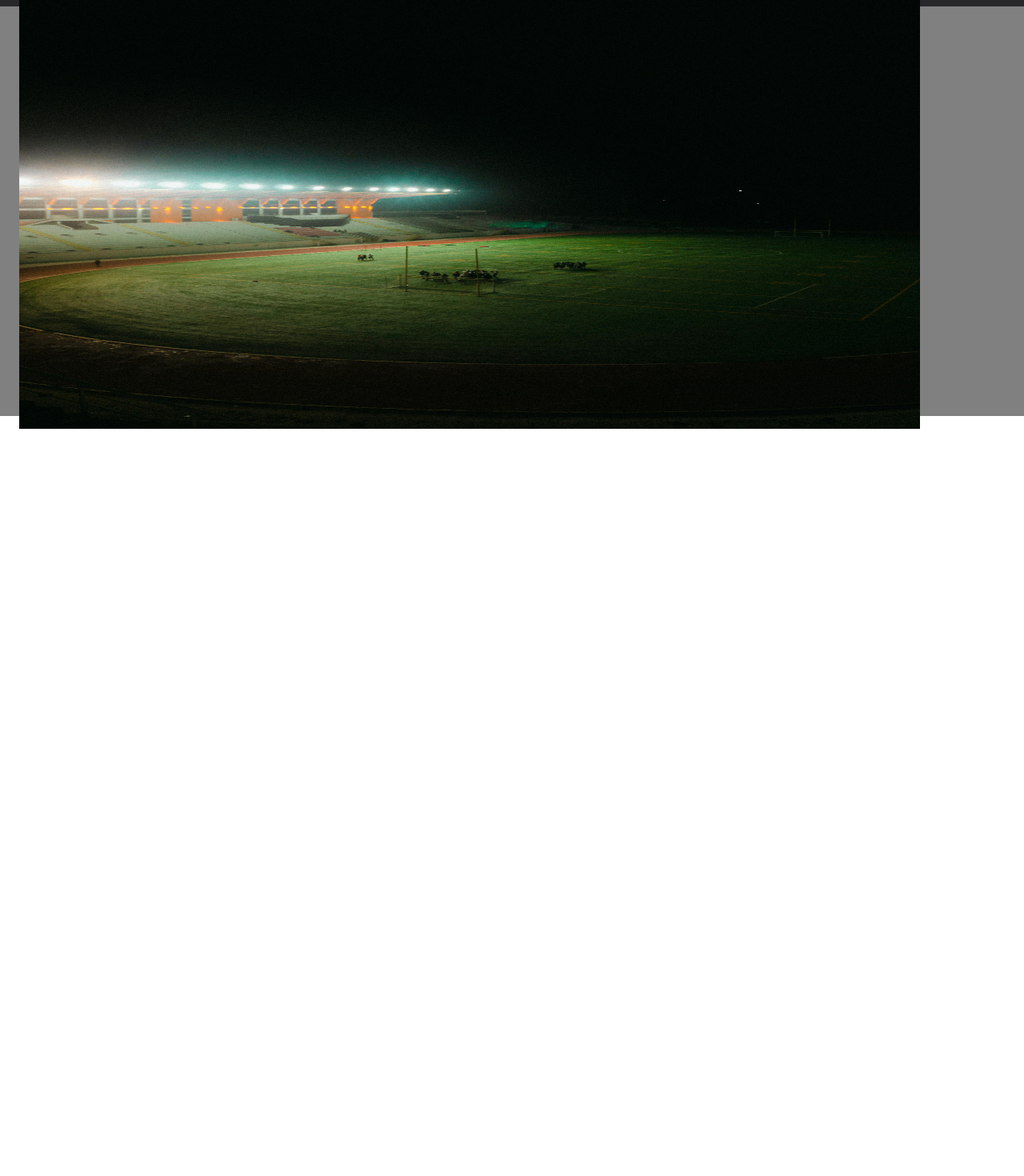
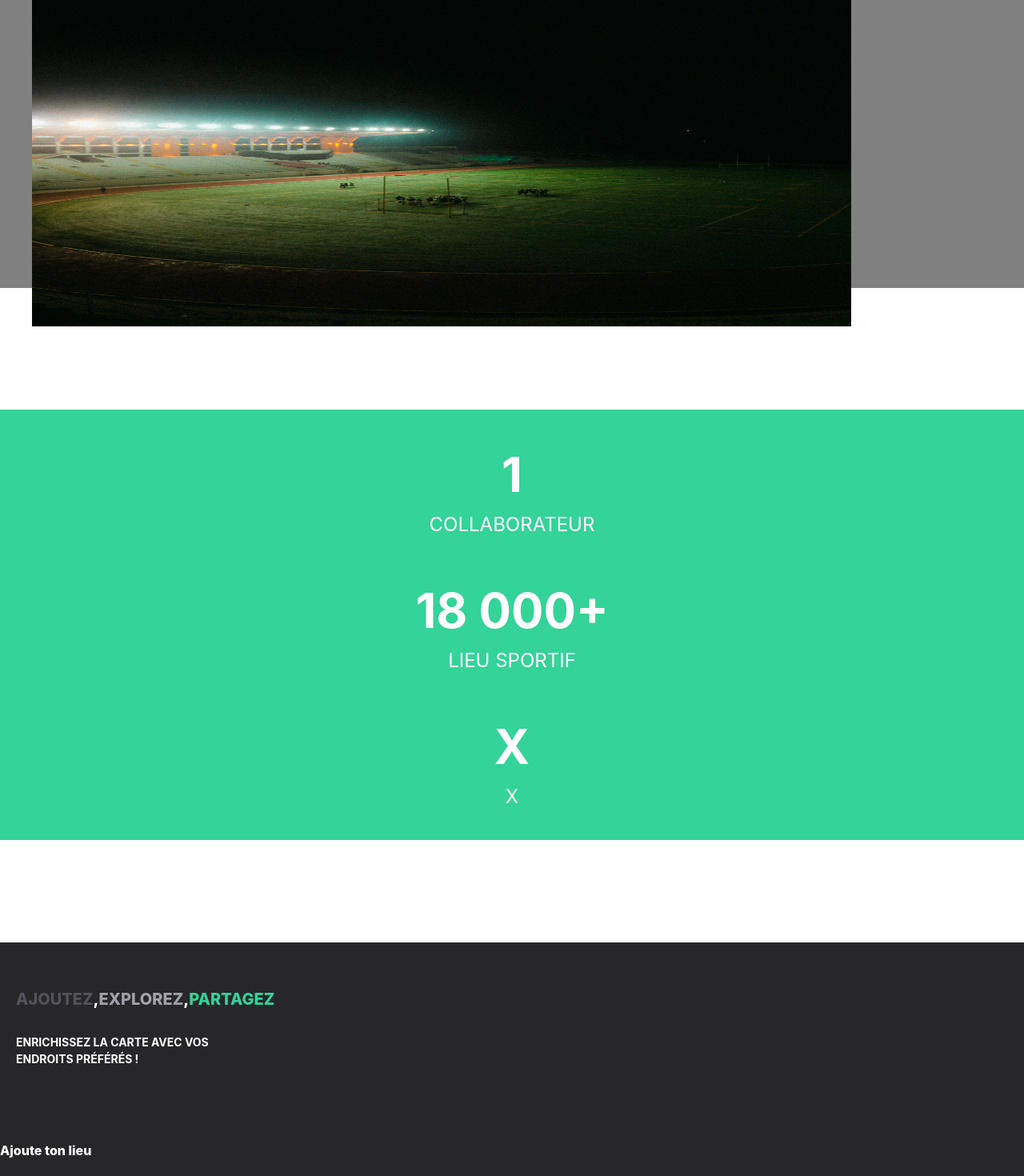
Before and after one commit to ManuYao/Sport, a React (Create React App) app in the folder client/: page /Home in a window 1280 px wide. Shown: the part 834-2304 px from the top of the page at 80% size. Before the commit the page ends 1454 px from the top, so only its background shows below. Built offline with nearby package versions, Linux system fonts and the light colour scheme.

Commit message:
a.0.1.9 💄🚧 | Home Static 2/2

```diff
--- a/client/src/pages/Home.jsx
+++ b/client/src/pages/Home.jsx
@@ -29,6 +29,31 @@ export default function Home() {
         <img src={tmp} alt='tmp_home_img' />
       </section>
       <button onClick={onClickLink}>CARTE SPORTIF</button>
+
+      {/* Article */}
+      <article className='quick_info'>
+          <div>
+            <h3>1</h3>
+            <p>Collaborateur</p>
+          </div>
+          <div>
+            <h3>18 000+</h3>
+            <p>Lieu sportif</p>
+          </div>
+          <div>
+            <h3>x</h3>
+            <p>x</p>
+          </div>
+      </article>
+
+      {/* Section */}
+      <section className='section_add_area'>
+        <div className='typo_area'>
+          <p className='typo_area_1'><span className="color1">Ajoutez</span>,<span className="color2">Explorez</span>,<span className="color3">Partagez</span></p>
+          <p className='typo_area_2'>Enrichissez la carte avec vos endroits préférés ! </p>
+        </div>
+        <button>Ajoute ton lieu</button>
+      </section>
     </div>
   )
 }
--- a/client/src/styles/page/home.scss
+++ b/client/src/styles/page/home.scss
@@ -1,6 +1,8 @@
+$color-black: #27272A;
+$color-grayb: #52525B;
+$color-gray: #A1A1AA;
+$color-w: #FFFFFF;
 $color-b: #34D399;
-$color-w: #FFFFFF;
-$color-scg: #A1A1AA;
 $color-g: rgba(128, 128, 128, 10.64);
 
 .global {
@@ -9,7 +11,7 @@ $color-g: rgba(128, 128, 128, 10.64);
     align-items: center;
     text-transform: uppercase;
     color: $color-w;
-    height: 158vh;
+    height: 136vh;
     background-color: #27272A;
 
 
@@ -29,7 +31,7 @@ $color-g: rgba(128, 128, 128, 10.64);
         display: flex;
         gap: 1.75rem;
         a {
-            color: $color-scg;
+            color: $color-gray;
             text-decoration: none;
             font-weight: bold;
         }
@@ -50,7 +52,7 @@ $color-g: rgba(128, 128, 128, 10.64);
         h2{
             color: $color-w;
             text-align: center;
-            font-size: 3rem;
+            font-size: 2.5rem;
             line-height: 3.875rem;
             font-weight: 700;
             margin-top: 8rem;
@@ -61,20 +63,78 @@ $color-g: rgba(128, 128, 128, 10.64);
 
     section{
         background-color: $color-g;
-        height: 32rem;
+        height: 24rem;
         width: 100%;
-        margin-top: 10rem;
+        margin-top: 8rem;
 
         img {
-            height: 34rem;
-            width: 88%;
+            height: 28rem;
+            width: 80%;
             position: relative;
             bottom: 1rem;
-            left: 1.50rem;
+            left: 2.50rem;
         }
     }
 
     button{
-        margin-top: 4.75rem;
+        margin-top: 7rem;
+        position: relative;
+        bottom: 1.25rem;
     }
+
+    article{
+        display: flex;
+        align-items: center;
+        flex-direction: column;
+        text-align: center;
+        gap: 2.75rem;
+        background-color: $color-b;
+        width: 100%;
+        padding-top: 2.25rem;
+        padding-bottom: 2.25rem;
+        margin-top: 1.0rem;
+
+        h3{
+            font-size: 3.75rem;
+            font-weight: 700;
+        }
+
+        p{
+            font-size: 1.5rem;
+            font-weight: 400;
+        }
+
+    }
+
+    .section_add_area{
+        background-color: $color-black;
+        font-weight: 800;
+
+        .typo_area{
+            display: flex;
+            flex-direction: column;
+            justify-content: center;
+            gap: 1.75rem;
+            margin-top: 3.5rem;
+            padding-left: 1.25rem;
+        }
+        .typo_area_1{
+            font-size: 1.25rem;
+        }
+        .typo_area_2{
+            font-size: 0.875rem;
+            font-weight: 700;
+            width: 16rem;
+        }
+        .color1{
+            color: $color-grayb;
+        }
+        .color2{
+            color: $color-gray;
+        }
+        .color3{
+            color: $color-b;
+        }
+    }
+
 }
```
Also changed, not shown: 1 other file (tests, documents, lock files or other folders).
